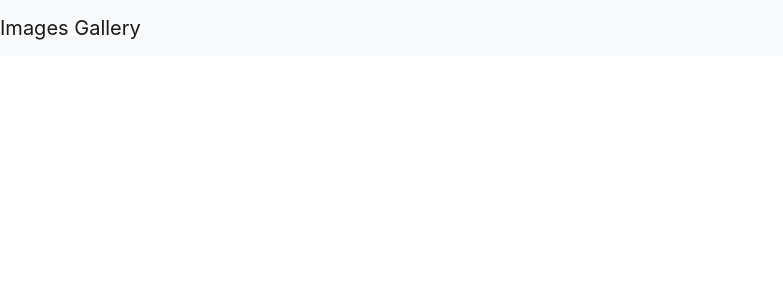
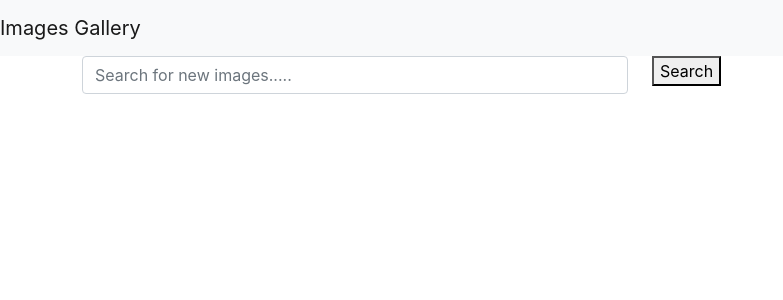
Before and after one commit to Lekan-Osindeinde/image-gallery, a React (Create React App) app in the folder frontend/: page / in a window 1280 px wide. Shown: the top 300 px of the page, without its empty margins (0-783 px from the left). Built offline with nearby package versions, Linux system fonts and the light colour scheme.

Commit message:
creating search components input with forms

```diff
--- a/frontend/src/App.js
+++ b/frontend/src/App.js
@@ -1,11 +1,12 @@
 import 'bootstrap/dist/css/bootstrap.min.css';
 import Header from "./components/Header";
-
+import Search from "./components/Search";
 
 function App() {
   return (
     <div className="App">
      <Header title="Images Gallery"/>
+     <Search />
     </div>
   );
 }
--- /dev/null
+++ b/frontend/src/components/Search.js
@@ -0,0 +1,24 @@
+import React from "react";
+import { Col, Container, Form, Row } from "react-bootstrap";
+
+const Search = () => {
+  return (
+    <Container>
+      <Row>
+        <Col>
+          <Form>
+            <Row>
+              <Col>
+                <Form.Control placeholder="Search for new images....." />
+              </Col>
+              <Col>
+                <button variant ="primary" type = "submit">Search</button>
+              </Col>
+            </Row>
+          </Form>
+        </Col>
+      </Row>
+    </Container>
+  );
+};
+export default Search;
```
